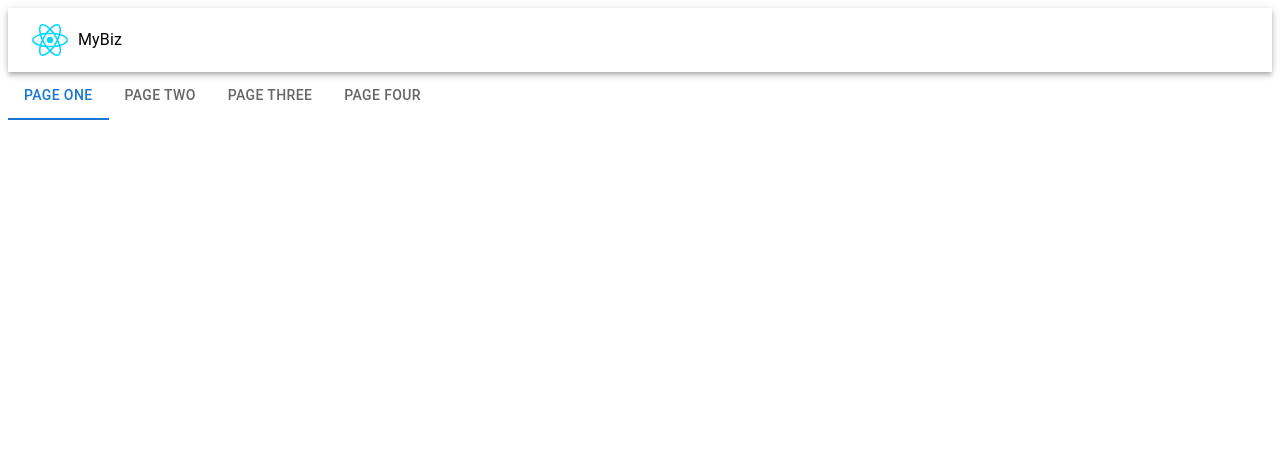
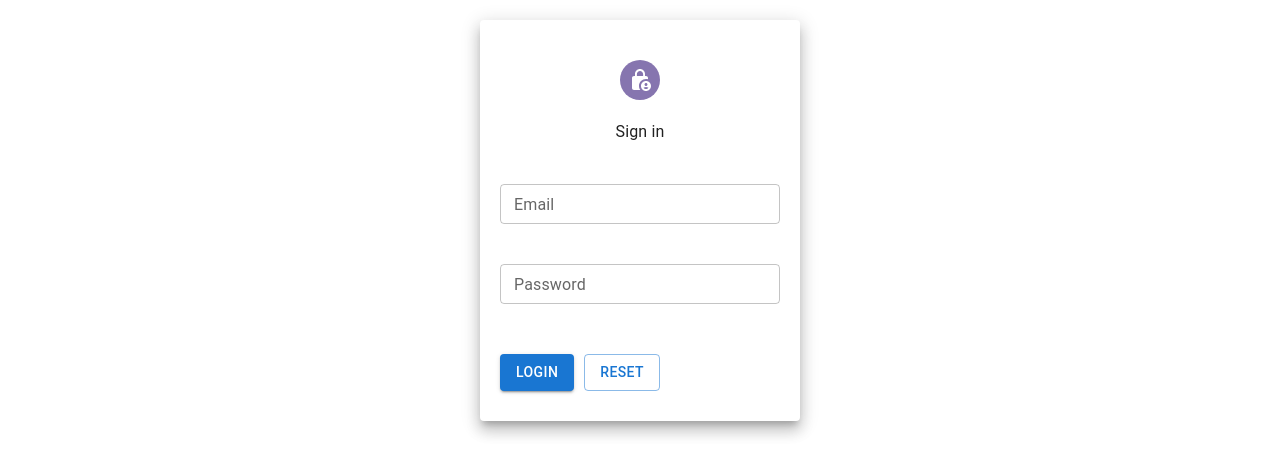
Before and after one commit to wintun-devop/react-quart-aws-integration, a React (Vite) app in the folder react-front/: page / in a window 1280 px wide. Shown: the top 476 px of the page. Built offline with nearby package versions, Linux system fonts and the light colour scheme.

Commit message:
react router dom config

```diff
--- a/react-front/package.json
+++ b/react-front/package.json
@@ -17,11 +17,13 @@
     "axios": "^1.6.5",
     "react": "^18.2.0",
     "react-dom": "^18.2.0",
-    "react-hook-form": "^7.49.2"
+    "react-hook-form": "^7.49.2",
+    "react-router-dom": "^6.21.3"
   },
   "devDependencies": {
     "@types/react": "^18.2.43",
     "@types/react-dom": "^18.2.17",
+    "@types/react-router-dom": "^5.3.3",
     "@typescript-eslint/eslint-plugin": "^6.14.0",
     "@typescript-eslint/parser": "^6.14.0",
     "@vitejs/plugin-react": "^4.2.1",
--- a/react-front/src/App.tsx
+++ b/react-front/src/App.tsx
@@ -1,3 +1,7 @@
+import React from 'react';
+import { BrowserRouter } from 'react-router-dom';
+import Routes from './routes';
+
 // import Login from "./screens/auth/login/login"
 // import Register from "./screens/auth/register/register"
 import Dashboard from "./screens/dashboard/dashboard"
@@ -7,13 +11,11 @@ import Dashboard from "./screens/dashboard/dashboard"
 
 
 
-const  App = () => {
+const  App:React.FC = () => {
   return (
-    <>
-      {/* <Login /> */}
-      {/* <Register /> */}
-      <Dashboard />
-    </>
+    <BrowserRouter>
+        <Routes />
+    </BrowserRouter>
   )
 
 }
--- /dev/null
+++ b/react-front/src/routes.tsx
@@ -0,0 +1,16 @@
+import {Routes as Router,Route} from 'react-router-dom';
+import Login from "./screens/auth/login/login";
+
+
+type Props = {};
+
+
+const Routes = (props: Props) => {
+    return(
+        <Router>
+            <Route path="/" element={<Login />}/>
+        </Router>
+    )
+};
+
+export default Routes;
--- a/react-front/src/screens/dashboard/dashboard.tsx
+++ b/react-front/src/screens/dashboard/dashboard.tsx
@@ -4,7 +4,9 @@ import MainTab from '../../components/main-tab';
 import Header from '../../components/header';
 
 
-const Dashboard:React.FC = () =>{
+type Props = {}
+
+const Dashboard = (props) =>{
     return(
        <Box>
             <Header />
```
Also changed, not shown: react-front/src/context/auth-context.tsx (added), 2 other files (tests, documents, lock files or other folders).
